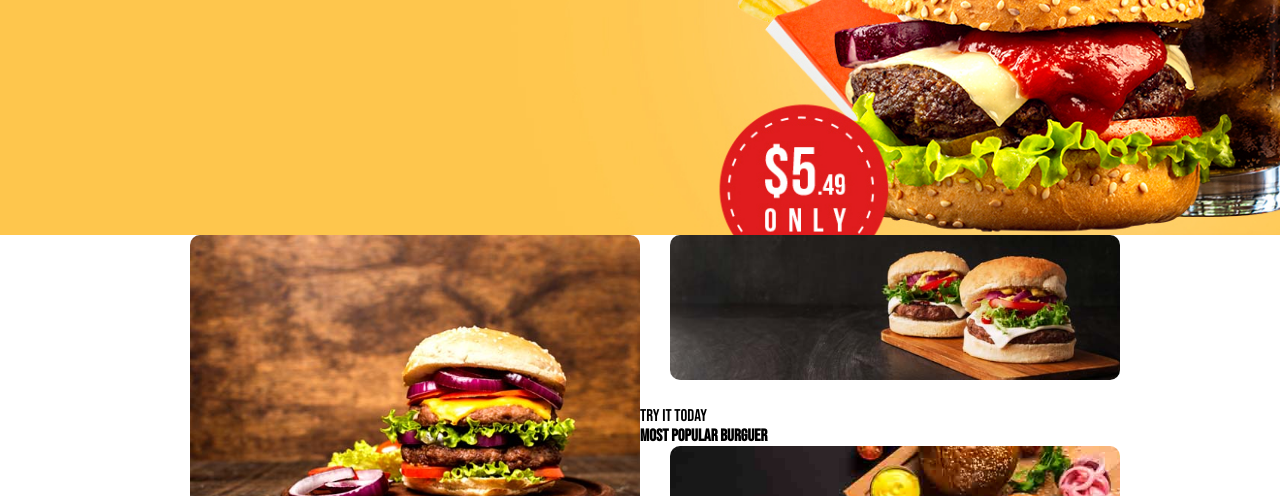
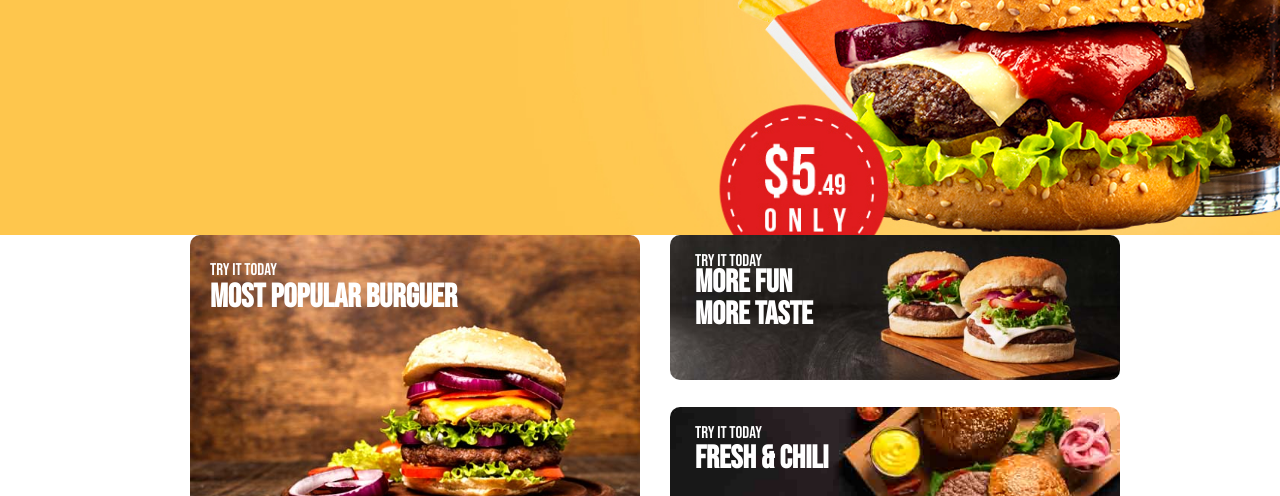
Before and after one commit to samuelfilip12/hambugueria, a plain HTML site: page index.html in a window 1280 px wide. Shown: the part 456-952 px from the top of the page. Drawn offline with nearby package versions, Linux system fonts and the light colour scheme.

Commit message:
Segunda parte, totalmente finalizada 18/07

```diff
--- a/css/style.css
+++ b/css/style.css
@@ -80,7 +80,7 @@
 .tex_p_princ p {
     font: normal 20px Oswald;
 }
-#parte_principal h1{
+#text_princ h1{
     font:  normal 100px Alfa Slab One;
     color: #40220a;
     text-shadow: 3px 3px 3px white;
@@ -100,12 +100,20 @@
     background: #fff;
     display: flex;
     font: normal 17px Bebas Neue;
+    color: #fff;
 }
 .ajustar_segundaparte{
     width: 900px;
-    height: auto;
+    height: 320px;
     display: flex;
     margin: auto;
+}
+.img_section01{
+    height: 146px;
+    margin-bottom: 26px;
+}
+.img_section02{
+    height: 146px;
 }
 
 .ajustar_segundaparte p{
@@ -127,3 +135,41 @@
     margin-left: 30px;
     max-width: 450px;
 }
+
+#p_1{
+    position: relative;
+    top: -297px;
+    left: 20px;
+    z-index: 0;
+}
+#p_2{
+    position: relative;
+    top: -155px;
+    left: 55px;
+    z-index: 0;
+}
+
+.popular{
+    position: relative;
+    top: -300px;
+    left: 20px;
+    z-index: 0;
+    font-size: 33px;
+}
+.fun{
+    line-height: 1em;
+    width: 130px;
+    position: relative;
+    top: -159px;
+    left: 55px;
+    z-index: 0;
+    font-size: 32px;
+}
+
+.fun2{
+    position: relative;
+    top: -159px;
+    left: 55px;
+    z-index: 1;
+    font-size: 32px;
+}
--- a/index.html
+++ b/index.html
@@ -38,20 +38,20 @@
                 <div class="most">
                     <figure>
                         <img src="imagens/imagem01.jpg" alt="Most Popular Burguer">
-                        <p>TRY IT TODAY</p>
-                        <h4>MOST POPULAR BURGUER</h4>
+                        <p id="p_1">TRY IT TODAY</p>
+                        <h4 class="popular">MOST POPULAR BURGUER</h4>
                     </figure>
                 </div>
                 <div class="fig_most">
                     <figure class="img_section01">
                         <img src="imagens/imagem02.jpg" alt="More Fun More Taste">
-                        <p>TRY IT TODAY</p>
-                        <h4>MOST POPULAR BURGUER</h4>
+                        <p id="p_2">TRY IT TODAY</p>
+                        <h4 class="fun">MORE FUN MORE TASTE</h4>
                     </figure>
-                    </figure class="img_section02">
+                    <figure class="img_section02">
                         <img src="imagens/imagem03.jpg" alt="Fresj&Chili">
-                        <p>TRY IT TODAY</p>
-                        <h1>MOST POPULAR BURGUER</h1>
+                        <p id="p_2">TRY IT TODAY</p>
+                        <h4 class="fun2">FRESH & Chili</h4>
                     </figure>
                 </div>
             </div>
```
